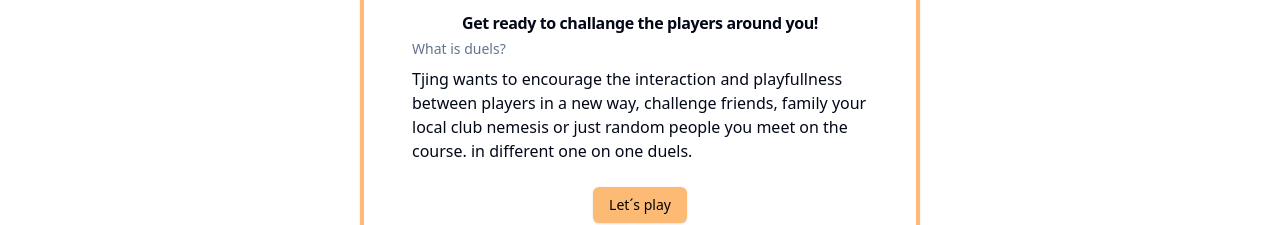
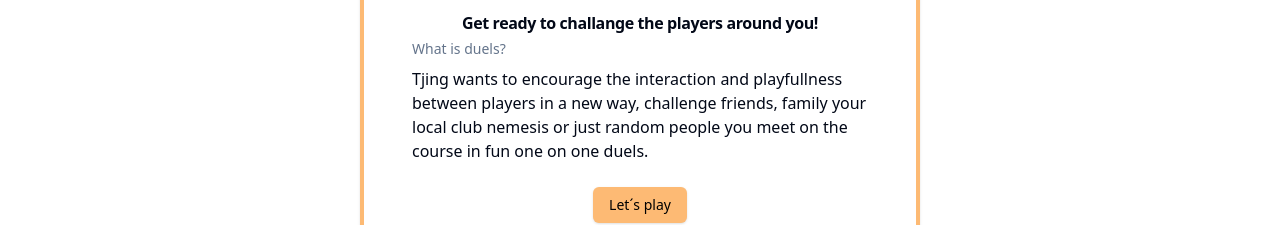
Before and after one commit to OGester/duels-mvp, a Next.js app: page / in a window 1280 px wide. Shown: the part 250-475 px from the top of the page. Built offline with nearby package versions, Linux system fonts and the light colour scheme; no server answers.

Commit message:
typo fix

```diff
--- a/app/page.js
+++ b/app/page.js
@@ -32,7 +32,7 @@
                     Tjing wants to encourage the interaction and playfullness
                     between players in a new way, challenge friends, family your
                     local club nemesis or just random people you meet on the
-                    course. in different one on one duels.
+                    course in fun one on one duels.
                   </p>
                 </CardContent>
                 <CardFooter className="flex justify-center">
```
